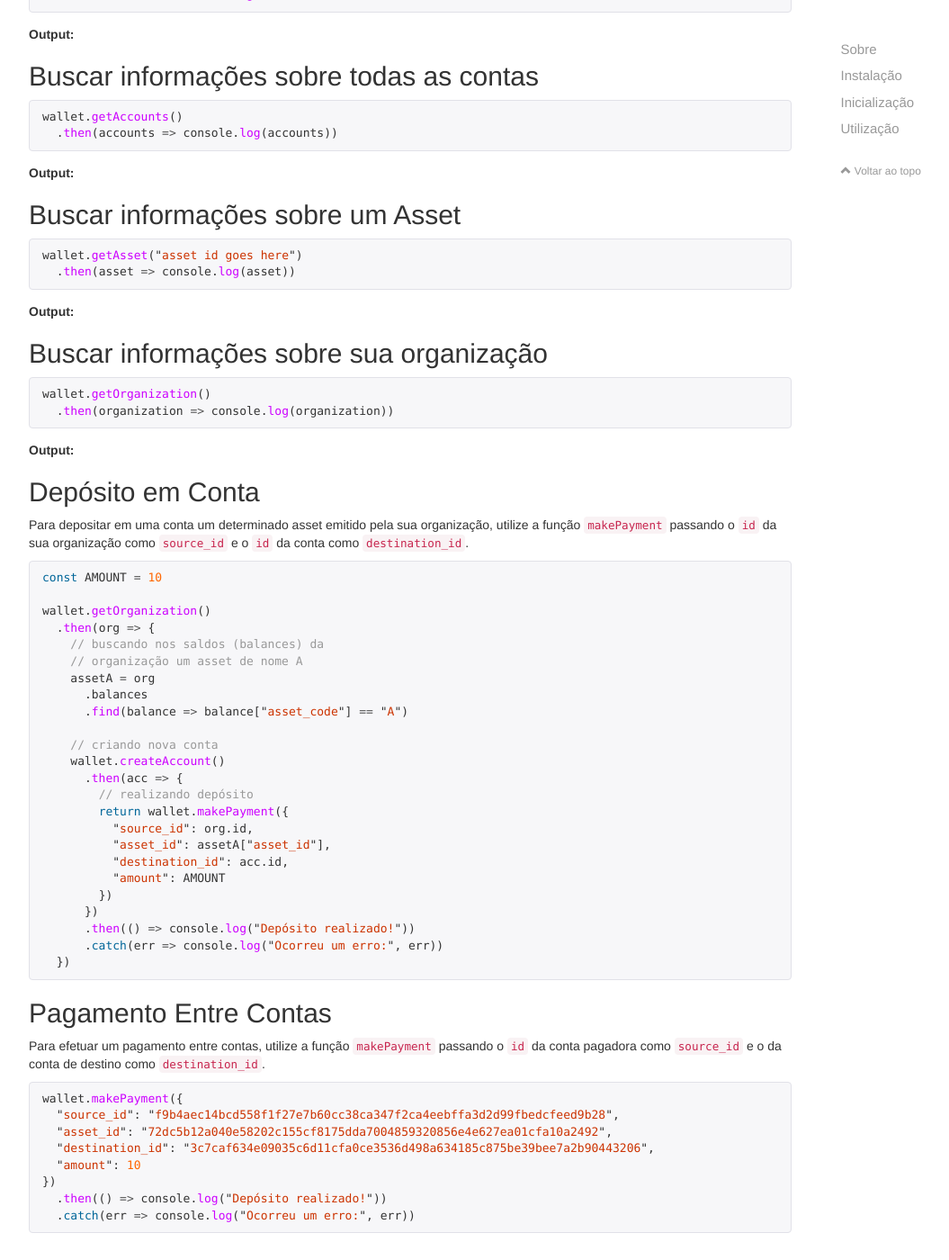
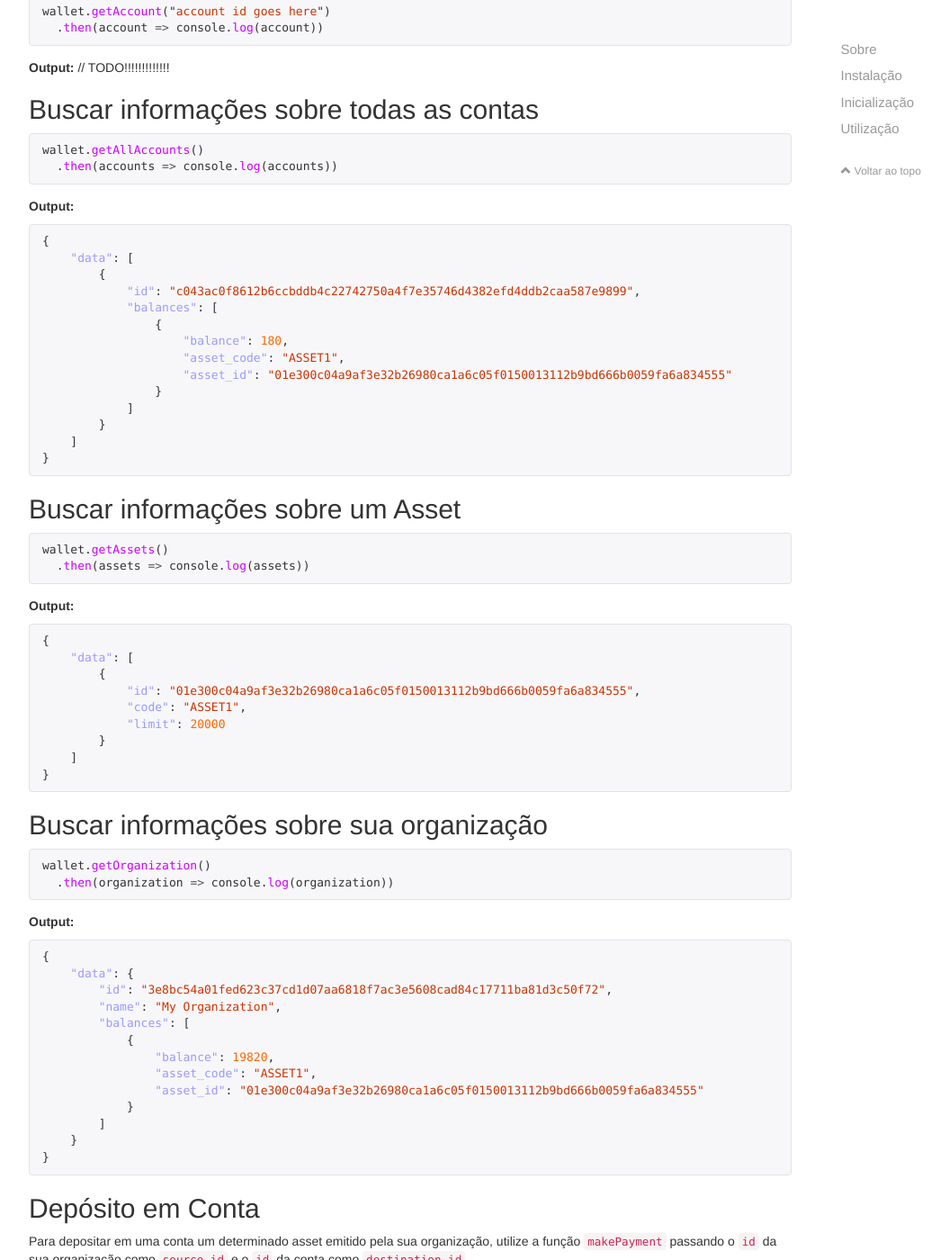
Before and after one commit to swipetech/swp-node-sdk, a Jekyll site: the page built from index.md, in a window 1280 px wide and 1400 px high, scrolled down 1957 px. Shown: the whole window at 90% size, without its empty margins (38-1093 px from the left). Built offline with Jekyll 4.4.1, drawn with Linux system fonts in a browser that asks for light colours; nearby versions of some CDN libraries; comment, search, counter and statistics services are not loaded; some of the changed text lies outside the part shown.

Commit message:
updated doc

````diff
--- a/index.md
+++ b/index.md
@@ -86,7 +86,9 @@ wallet.createAccount()
 **Output:**
 ```json
 {
-  "id": "f9b4aec14bcd558f1f27e7b60cc38ca347f2ca4eebffa3d2d99fbedcfeed9b28"
+    "data": {
+        "id": "c043ac0f8612b6ccbddb4c22742750a4f7e35746d4382efd4ddb2caa587e9899"
+    }
 }
 ```
 
@@ -98,24 +100,52 @@ wallet.getAccount("account id goes here")
 ```
 
 **Output:**
+// TODO!!!!!!!!!!!!!
 
 ## Buscar informações sobre todas as contas
 
 ```js
-wallet.getAccounts()
+wallet.getAllAccounts()
   .then(accounts => console.log(accounts))
 ```
 
 **Output:**
+```json
+{
+    "data": [
+        {
+            "id": "c043ac0f8612b6ccbddb4c22742750a4f7e35746d4382efd4ddb2caa587e9899",
+            "balances": [
+                {
+                    "balance": 180,
+                    "asset_code": "ASSET1",
+                    "asset_id": "01e300c04a9af3e32b26980ca1a6c05f0150013112b9bd666b0059fa6a834555"
+                }
+            ]
+        }
+    ]
+}
+```
 
 ## Buscar informações sobre um Asset
 
 ```js
-wallet.getAsset("asset id goes here")
-  .then(asset => console.log(asset))
+wallet.getAssets()
+  .then(assets => console.log(assets))
 ```
 
 **Output:**
+```json
+{
+    "data": [
+        {
+            "id": "01e300c04a9af3e32b26980ca1a6c05f0150013112b9bd666b0059fa6a834555",
+            "code": "ASSET1",
+            "limit": 20000
+        }
+    ]
+}
+```
 
 ## Buscar informações sobre sua organização
 
@@ -125,6 +155,21 @@ wallet.getOrganization()
 ```
 
 **Output:**
+```json
+{
+    "data": {
+        "id": "3e8bc54a01fed623c37cd1d07aa6818f7ac3e5608cad84c17711ba81d3c50f72",
+        "name": "My Organization",
+        "balances": [
+            {
+                "balance": 19820,
+                "asset_code": "ASSET1",
+                "asset_id": "01e300c04a9af3e32b26980ca1a6c05f0150013112b9bd666b0059fa6a834555"
+            }
+        ]
+    }
+}
+```
 
 ## Depósito em Conta
 
@@ -143,15 +188,15 @@ wallet.getOrganization()
 
     // criando nova conta
     wallet.createAccount()
-      .then(acc => {
+      .then(acc =>
         // realizando depósito
-        return wallet.makePayment({
+        wallet.makePayment({
           "source_id": org.id,
           "asset_id": assetA["asset_id"],
           "destination_id": acc.id,
           "amount": AMOUNT
         })
-      })
+      )
       .then(() => console.log("Depósito realizado!"))
       .catch(err => console.log("Ocorreu um erro:", err))
   })
````
Also changed, not shown: other parts of index.md (+1 -1 lines).
